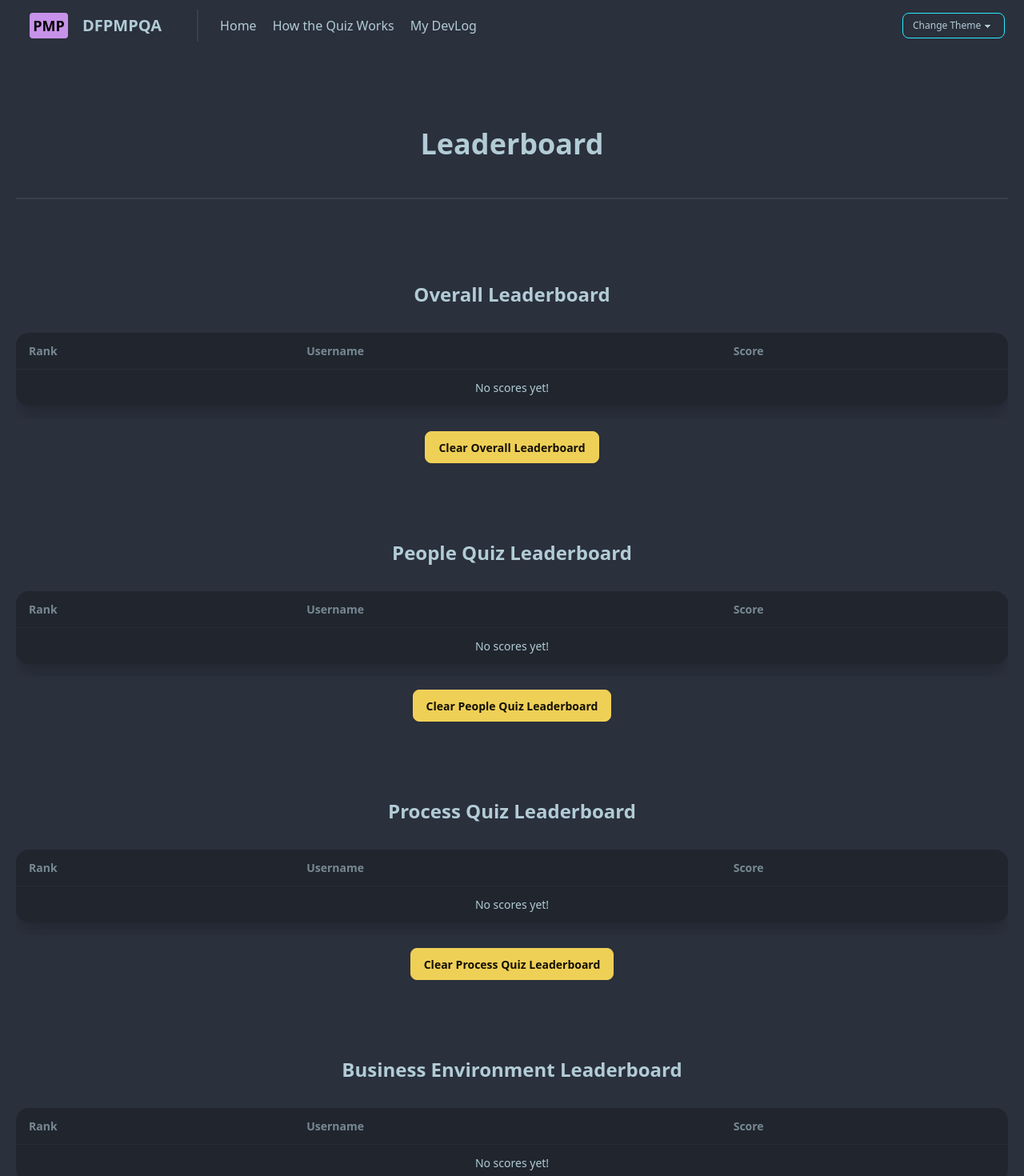
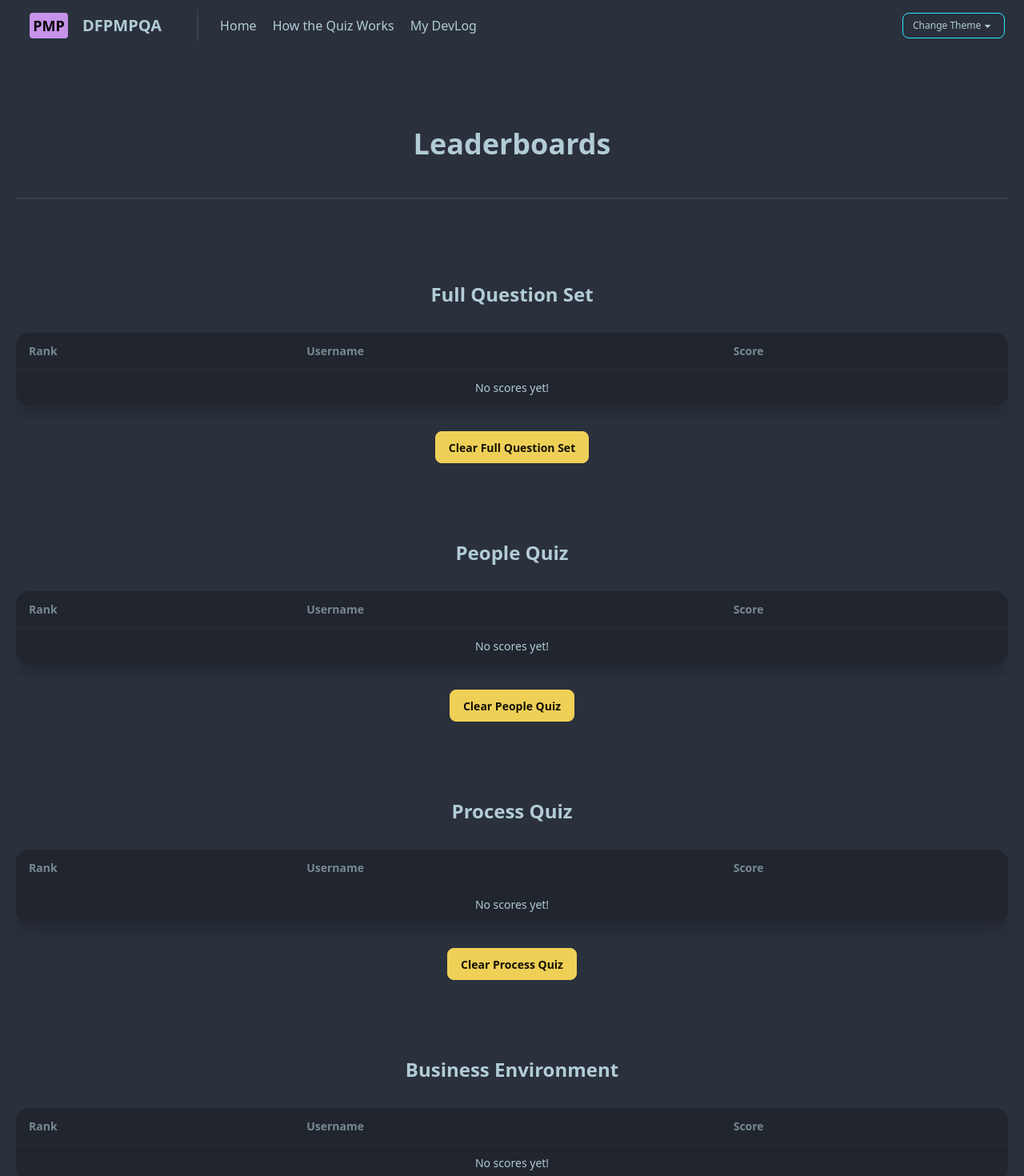
Before and after one commit to rofenac/quiz-app, a React (Vite) app: page /quiz-app/leaderboard in a window 1280 px wide. Shown: the top 1470 px of the page at 80% size. Built offline with nearby package versions, Linux system fonts and the light colour scheme.

Commit message:
Fixed Leaderboard Routing
Leaderboards now populate from their respective quizzes.

```diff
--- a/src/components/body.jsx
+++ b/src/components/body.jsx
@@ -61,10 +61,10 @@ function Body({
   const handleStartQuiz = () => {
     // Check if we are on the howworks page
     if (location.pathname === '/howworks') {
-      navigateWithCountdown('/quiz/all question')
+      navigateWithCountdown('/quiz/full')
     } else {
       // Navigate immediately without the countdown overlay
-      navigate('/quiz/all question')
+      navigate('/quiz/full')
     }
   }
 
--- a/src/components/scorecontext.jsx
+++ b/src/components/scorecontext.jsx
@@ -5,7 +5,7 @@ export const ScoreContext = createContext()
 export const ScoreProvider = ({ children }) => {
   const [score, setScore] = useState(0)
   const [leaderboards, setLeaderboards] = useState({
-    all: [],
+    full: [], // renamed from "all" to "full"
     people: [],
     process: [],
     business: []
@@ -22,7 +22,7 @@ export const ScoreProvider = ({ children }) => {
     localStorage.setItem("leaderboardscores.json", JSON.stringify(updatedBoards))
   }
 
-  const addScoreToLeaderboard = (userName, finalScore, domain = 'all') => {
+  const addScoreToLeaderboard = (userName, finalScore, domain = 'full') => {
     setLeaderboards(prevBoards => {
       const updatedDomainBoard = [...(prevBoards[domain] || []), { userName, score: finalScore }]
         .sort((a, b) => b.score - a.score)
@@ -38,7 +38,7 @@ export const ScoreProvider = ({ children }) => {
     })
   }
 
-  const clearLeaderboard = (domain = 'all') => {
+  const clearLeaderboard = (domain = 'full') => {
     setLeaderboards(prevBoards => {
       const updatedBoards = {
         ...prevBoards,
--- a/src/pages/howworks.jsx
+++ b/src/pages/howworks.jsx
@@ -26,7 +26,7 @@ function HowWorks() {
     {
       icon: <AllInclusiveTwoToneIcon className="text-accent" />,
       title: 'All Questions',
-      to: '/quiz/all',
+      to: '/quiz/full',
       description: 'Challenge yourself with questions covering the full PMP syllabus.',
     },
     {
--- a/src/pages/leaderboard.jsx
+++ b/src/pages/leaderboard.jsx
@@ -11,57 +11,81 @@ function LeaderBoard() {
 
   // Refs for animations
   const titleRef = useRef(null)
-  const sectionsRef = useRef([])  // Array to store refs for each leaderboard section
-  const buttonRefs = useRef([])  // Array to store refs for clear buttons
+  const sectionsRef = useRef([]) // Array to store refs for each leaderboard section
+  const buttonRefs = useRef([]) // Array to store refs for clear buttons
 
   // GSAP animations on load
   useGSAP(() => {
     if (titleRef.current) {
-      gsap.fromTo(titleRef.current, { opacity: 0, y: -20 }, { opacity: 1, y: 0, duration: 1 })
+      gsap.fromTo(
+        titleRef.current,
+        { opacity: 0, y: -20 },
+        { opacity: 1, y: 0, duration: 1 }
+      )
     }
 
     // Animate each leaderboard section individually
     sectionsRef.current.forEach((section, index) => {
       if (section) {
-        gsap.fromTo(section, { opacity: 0, y: 30 }, { opacity: 1, y: 0, duration: 0.7, delay: index * 0.2 })
+        gsap.fromTo(
+          section,
+          { opacity: 0, y: 30 },
+          { opacity: 1, y: 0, duration: 0.7, delay: index * 0.2 }
+        )
       }
     })
 
     // Animate buttons with a slight bounce effect
     buttonRefs.current.forEach((button, index) => {
       if (button) {
-        gsap.fromTo(button, { scale: 0 }, { scale: 1, duration: 0.6, delay: 0.5 + index * 0.1, ease: "back.out(1.7)" })
+        gsap.fromTo(
+          button,
+          { scale: 0 },
+          { scale: 1, duration: 0.6, delay: 0.5 + index * 0.1, ease: 'back.out(1.7)' }
+        )
       }
     })
   }, [])
 
   const categories = [
-    { key: 'all', title: 'Overall Leaderboard' },
-    { key: 'people', title: 'People Quiz Leaderboard' },
-    { key: 'process', title: 'Process Quiz Leaderboard' },
-    { key: 'business', title: 'Business Environment Leaderboard' }
+    { key: 'full', title: 'Full Question Set' },
+    { key: 'people', title: 'People Quiz' },
+    { key: 'process', title: 'Process Quiz' },
+    { key: 'business', title: 'Business Environment' }
   ]
 
   return (
     <div className="min-h-screen flex flex-col">
       <Header>
-        <Link to="/" className="hover:text-accent">Home</Link>
-        <Link to="/howworks" className="hover:text-accent">How the Quiz Works</Link>
-        <Link to="https://rofenac.github.io/blog/" className="hover:text-accent">My DevLog</Link>
+        <Link to="/" className="hover:text-accent">
+          Home
+        </Link>
+        <Link to="/howworks" className="hover:text-accent">
+          How the Quiz Works
+        </Link>
+        <Link to="https://rofenac.github.io/blog/" className="hover:text-accent">
+          My DevLog
+        </Link>
       </Header>
 
       <section className="flex-grow py-24">
         <div className="container mx-auto px-5">
-          <h2 ref={titleRef} className="text-4xl font-bold text-center mb-10">Leaderboard</h2>
+          <h2 ref={titleRef} className="text-4xl font-bold text-center mb-10">
+            Leaderboards
+          </h2>
           <div className="divider" />
 
           {/* Loop through each category to display its leaderboard */}
           {categories.map(({ key, title }, index) => (
-            <div key={key} ref={el => sectionsRef.current[index] = el} className="mt-24 mb-24">
+            <div key={key} ref={el => (sectionsRef.current[index] = el)} className="mt-24 mb-24">
               <h3 className="text-2xl font-semibold text-center mb-4">{title}</h3>
               <LeaderboardTable leaderboard={leaderboards[key]} />
               <div className="flex justify-center mt-4">
-                <button ref={el => buttonRefs.current[index] = el} className="btn btn-warning" onClick={() => clearLeaderboard(key)}>
+                <button
+                  ref={el => (buttonRefs.current[index] = el)}
+                  className="btn btn-warning"
+                  onClick={() => clearLeaderboard(key)}
+                >
                   Clear {title}
                 </button>
               </div>
@@ -96,7 +120,9 @@ function LeaderboardTable({ leaderboard }) {
             ))
           ) : (
             <tr>
-              <td colSpan="3" className="text-center">No scores yet!</td>
+              <td colSpan="3" className="text-center">
+                No scores yet!
+              </td>
             </tr>
           )}
         </tbody>
--- a/src/pages/quiz.jsx
+++ b/src/pages/quiz.jsx
@@ -139,7 +139,8 @@ function Quiz() {
 
   function handleModalSubmit() {
     if (userNameInput) {
-      addScoreToLeaderboard(userNameInput, score, domain ? domain : 'all')
+      // If domain exists, it will update the specific board; if not, it updates the full question set board.
+      addScoreToLeaderboard(userNameInput, score, domain ? domain : 'full')
     }
     setIsModalOpen(false)
     resetScore()
```
